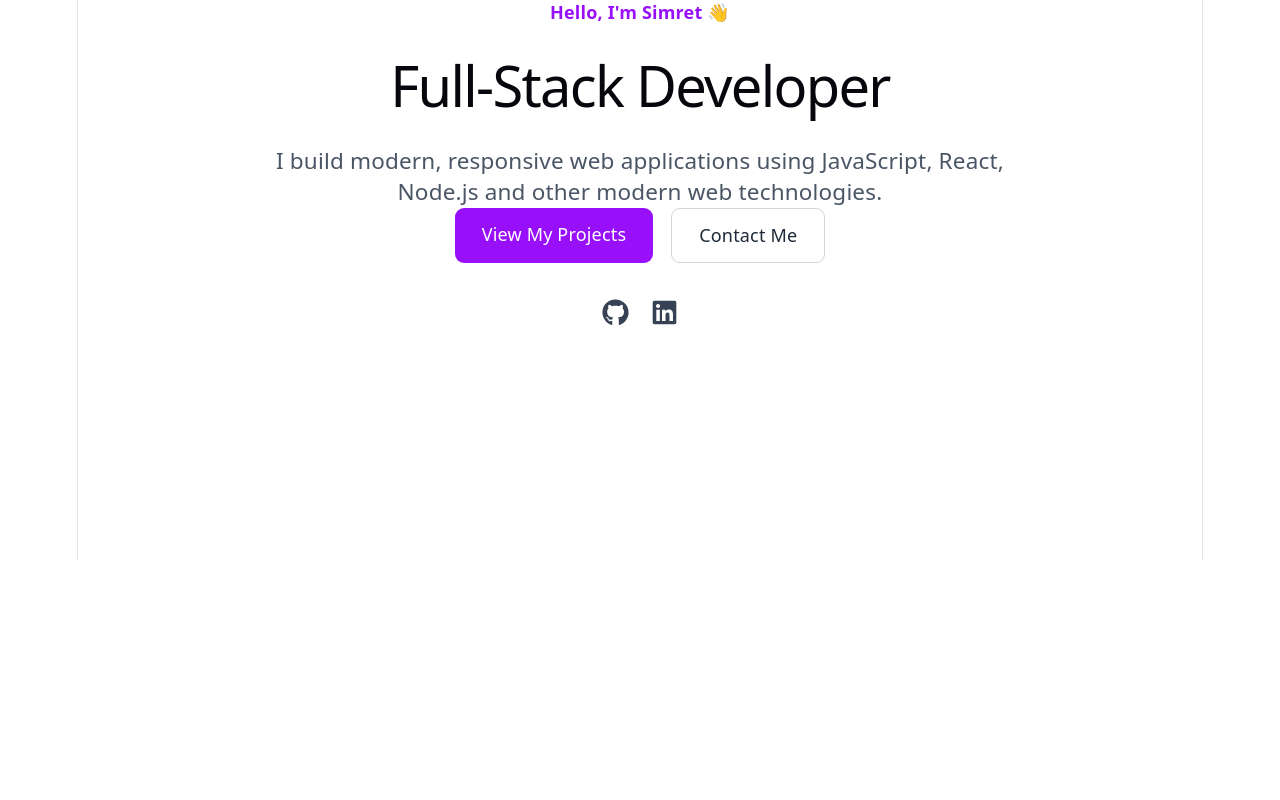
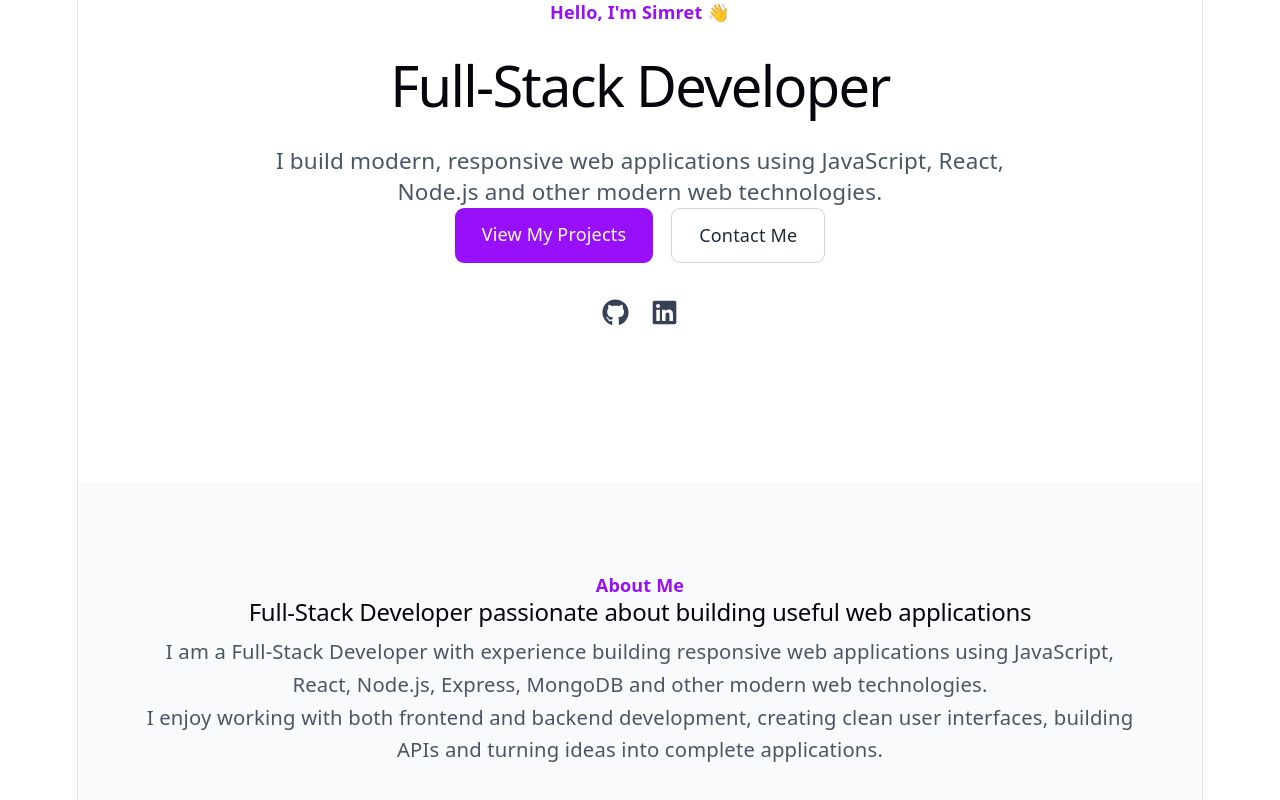
Before and after one commit to SimretN/simret-portfolio, a React (Vite) app: page / in a window 1280 px wide. Shown: the part 240-1040 px from the top of the page. Before the commit the page ends 800 px from the top, so only its background shows below. Built offline with nearby package versions, Linux system fonts and the light colour scheme.

Commit message:
Add About section

```diff
--- a/src/App.jsx
+++ b/src/App.jsx
@@ -1,12 +1,14 @@
 import "./App.css";
 import Hero from "./components/Hero";
 import Navbar from "./components/Navbar";
+import About from "./components/About";
 
 function App() {
   return (
     <>
       <Navbar />
       <Hero />
+      <About />
     </>
   );
 }
--- a/src/components/About.jsx
+++ b/src/components/About.jsx
@@ -0,0 +1,27 @@
+function About() {
+  return (
+    <section id="about" className="px-6 py-20 bg-gray-50">
+      <div className="max-w-4xl mx-auto text-center">
+        <p className="text-purple-600 font-semibold mb-3">About Me</p>
+
+        <h2 className="text-3xl md:text-4xl font-bold text-gray-900 mb-6">
+          Full-Stack Developer passionate about building useful web applications
+        </h2>
+
+        <p className="text-lg text-gray-600 leading-relaxed mb-6">
+          I am a Full-Stack Developer with experience building responsive web
+          applications using JavaScript, React, Node.js, Express, MongoDB and
+          other modern web technologies.
+        </p>
+
+        <p className="text-lg text-gray-600 leading-relaxed">
+          I enjoy working with both frontend and backend development, creating
+          clean user interfaces, building APIs and turning ideas into complete
+          applications.
+        </p>
+      </div>
+    </section>
+  );
+}
+
+export default About;
```
